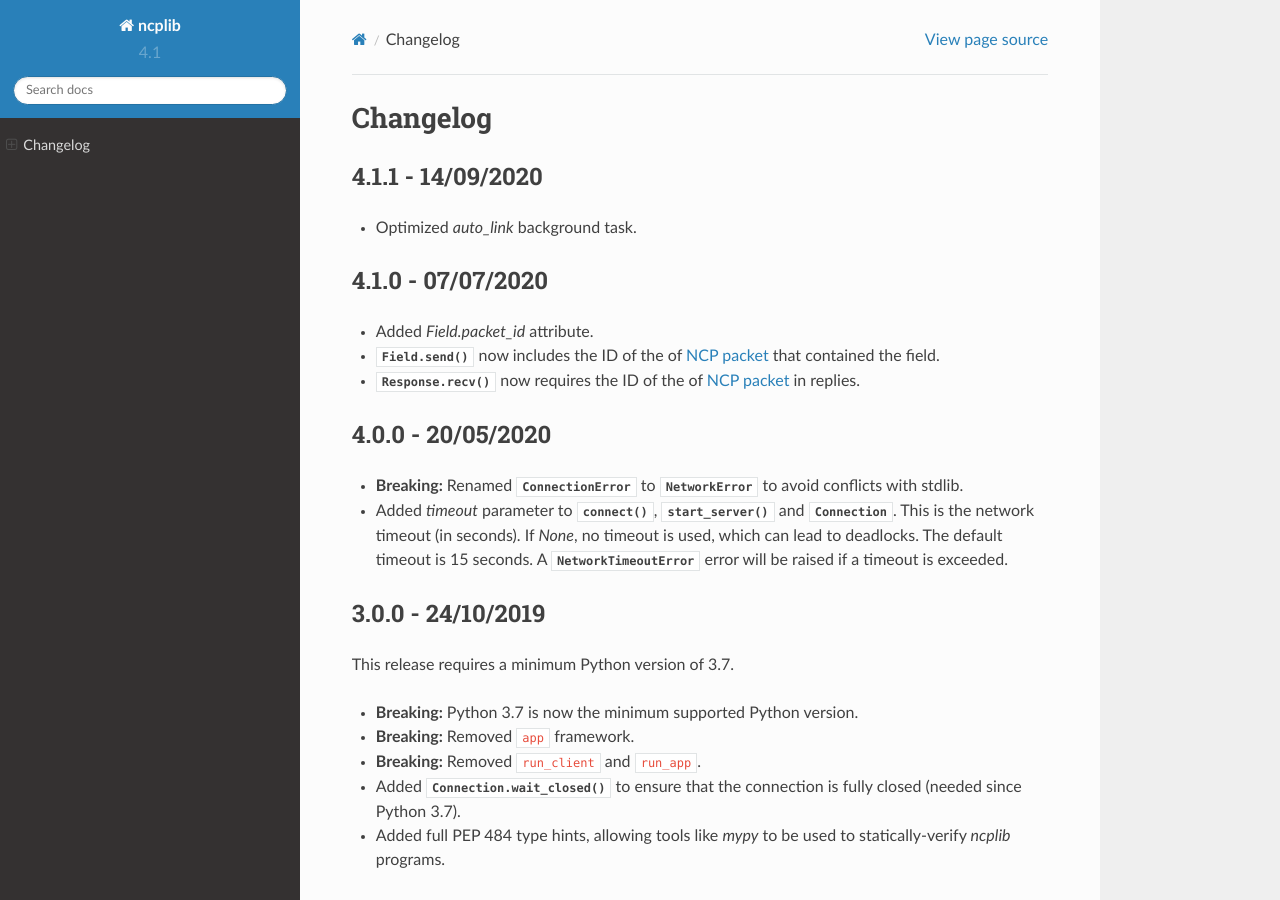
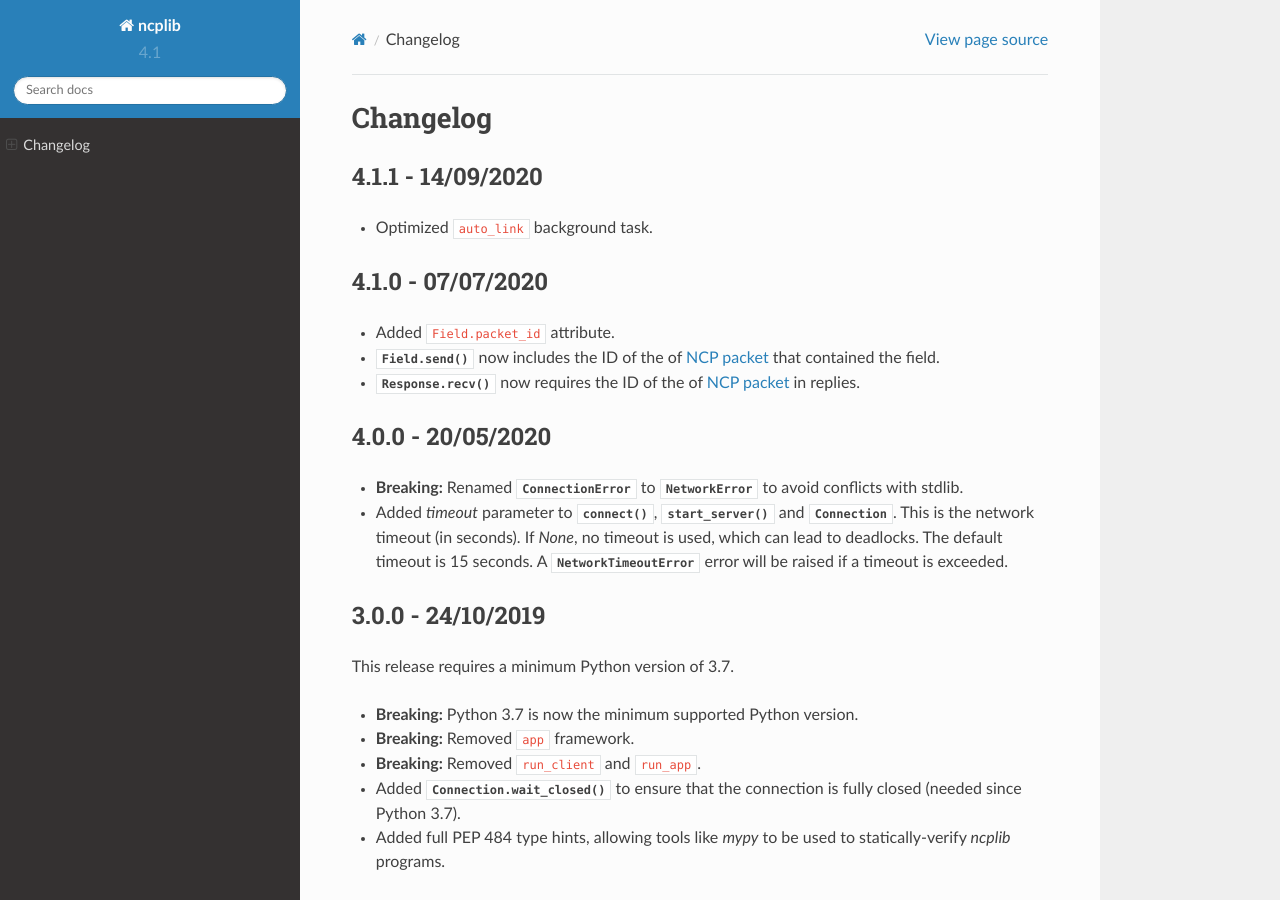
Before and after one commit to CRFS/python3-ncplib, a Sphinx documentation site: the page built from docs/changelog.rst, in a window 1280 px wide and 900 px high. Built offline with Sphinx 7.4.7 and the Read the Docs theme 2.0.0, drawn with Linux system fonts in a browser that asks for light colours.

```diff
--- a/docs/changelog.rst
+++ b/docs/changelog.rst
@@ -6,13 +6,13 @@ Changelog
 4.1.1 - 14/09/2020
 ------------------
 
-- Optimized `auto_link` background task.
+- Optimized ``auto_link`` background task.
 
 
 4.1.0 - 07/07/2020
 ------------------
 
-- Added `Field.packet_id` attribute.
+- Added ``Field.packet_id`` attribute.
 - :meth:`Field.send` now includes the ID of the of :term:`NCP packet` that contained the field.
 - :meth:`Response.recv` now requires the ID of the of :term:`NCP packet` in replies.
 
```
